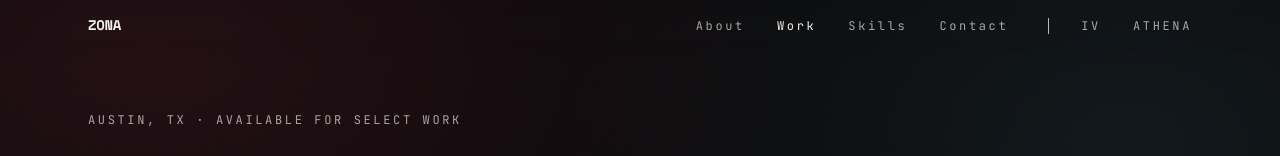
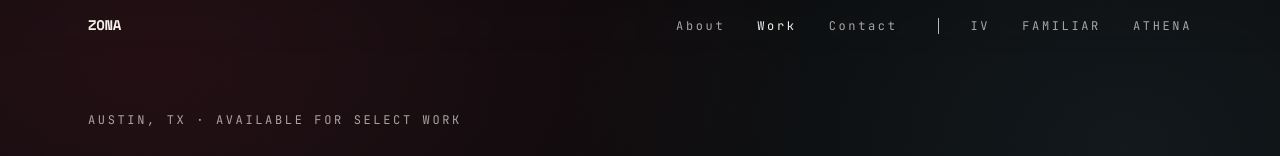
Before and after one commit to zonagilreath/zonadostuff, a React (Vite) app: page / in a window 1280 px wide. Shown: the top 156 px of the page. Built offline with nearby package versions, Linux system fonts and the light colour scheme.

Commit message:
Fix nav + sections for rebuild: remove Skills anchor; add Familiar link

```diff
--- a/src/components/nav/Nav.tsx
+++ b/src/components/nav/Nav.tsx
@@ -4,12 +4,11 @@ import { useActiveSection } from '../../hooks/useActiveSection';
 import { usePrefersReducedMotion } from '../../hooks/usePrefersReducedMotion';
 import { useScrolled } from '../../hooks/useScrolled';
 
-type SectionId = 'about' | 'work' | 'skills' | 'contact';
+type SectionId = 'about' | 'work' | 'contact';
 
 const navItems: Array<{ id: SectionId; label: string }> = [
   { id: 'about', label: 'About' },
   { id: 'work', label: 'Work' },
-  { id: 'skills', label: 'Skills' },
   { id: 'contact', label: 'Contact' }
 ];
 
@@ -21,7 +20,7 @@ export function Nav() {
   const location = useLocation();
   const navigate = useNavigate();
 
-  const active = useActiveSection<SectionId>(['about', 'work', 'skills', 'contact'] as const);
+  const active = useActiveSection<SectionId>(['about', 'work', 'contact'] as const);
 
   const scrollToId = (id: SectionId) => {
     if (location.pathname !== '/') {
@@ -77,6 +76,12 @@ export function Nav() {
             IV
           </Link>
           <Link
+            to="/work/familiar"
+            className="font-code text-xs tracking-[0.22em] text-muted hover:text-text"
+          >
+            FAMILIAR
+          </Link>
+          <Link
             to="/work/athenahealth"
             className="font-code text-xs tracking-[0.22em] text-muted hover:text-text"
           >
@@ -122,6 +127,13 @@ export function Nav() {
                 Initiative Vault
               </Link>
               <Link
+                to="/work/familiar"
+                onClick={() => setMobileOpen(false)}
+                className="block py-3 text-left font-code text-xs tracking-[0.22em] text-muted"
+              >
+                Familiar
+              </Link>
+              <Link
                 to="/work/athenahealth"
                 onClick={() => setMobileOpen(false)}
                 className="block py-3 text-left font-code text-xs tracking-[0.22em] text-muted"
```
